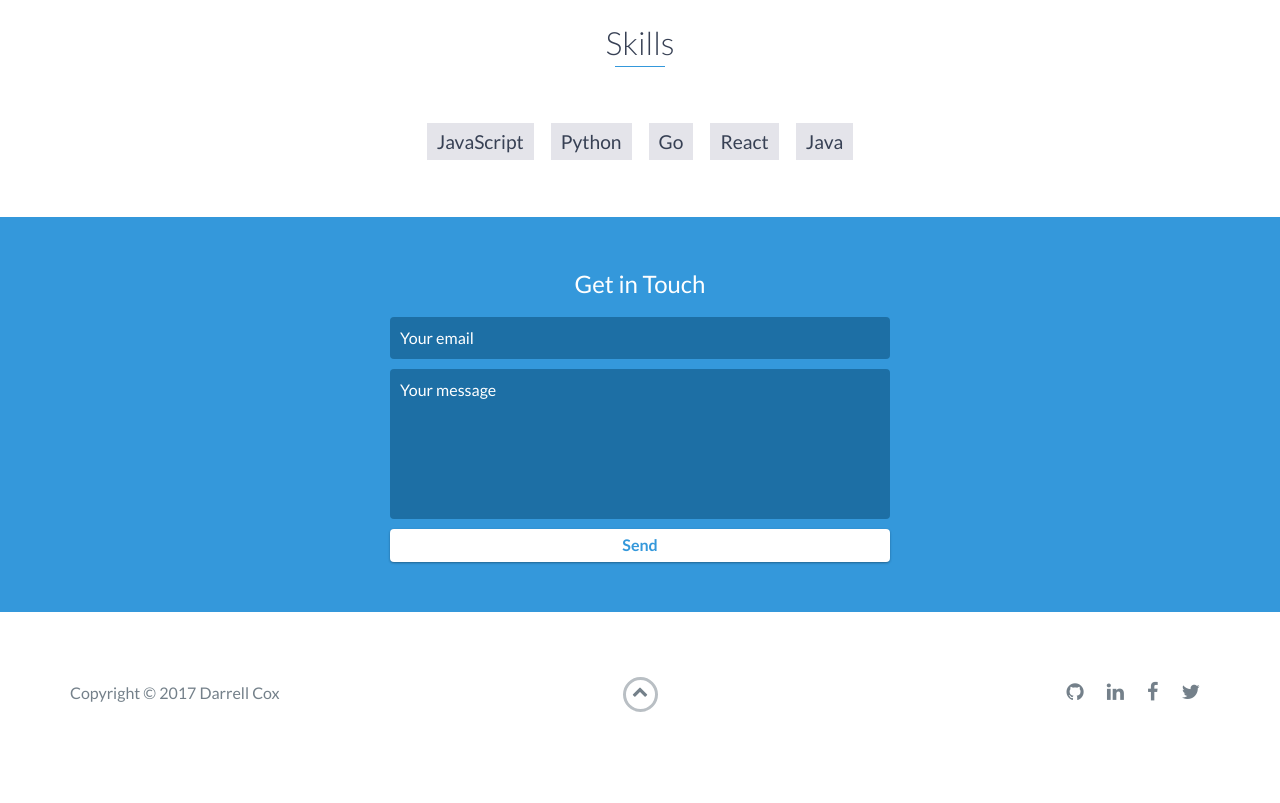
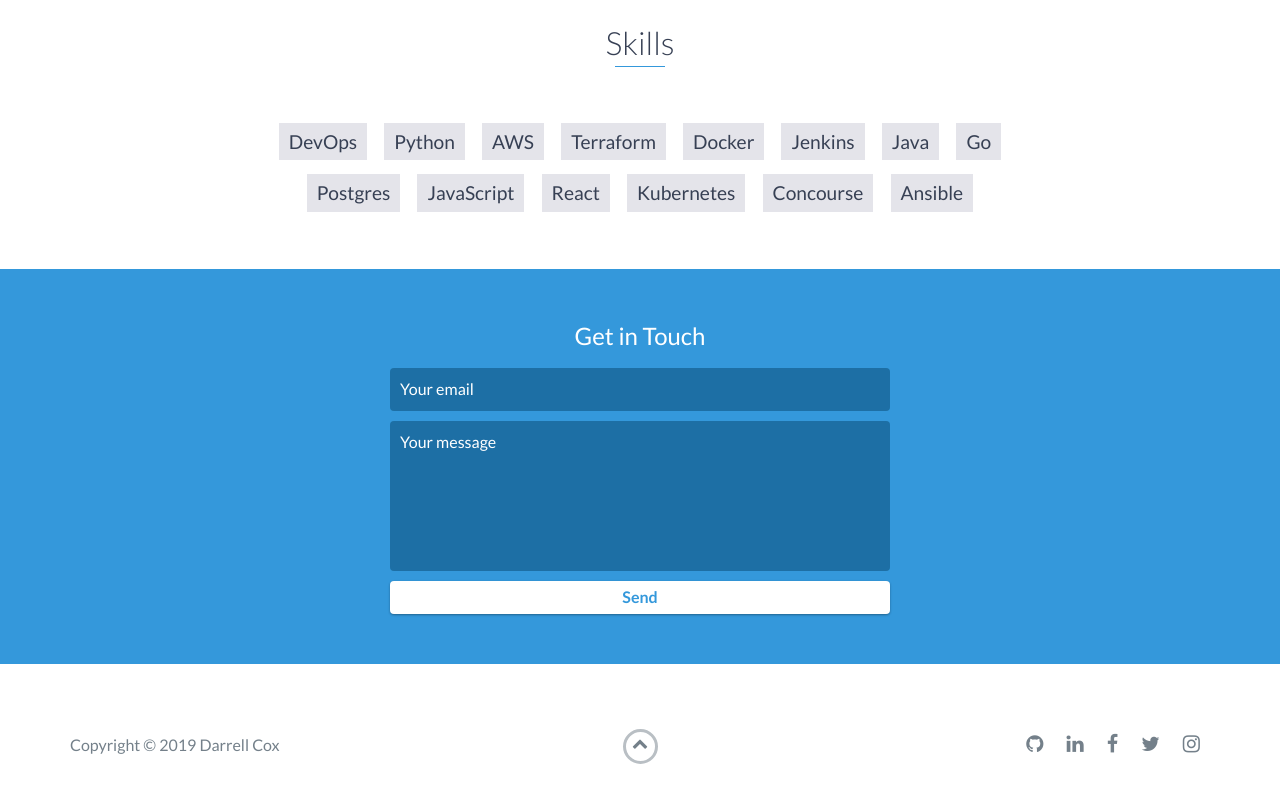
Before and after one commit to dcdarrell9/dcdarrell9.github.io, a website: page index.html in a window 1280 px wide. Shown: the part 3100-3903 px from the top of the page. Before the commit the page ends 3866 px from the top, so only its background shows below. Drawn offline with nearby package versions, Linux system fonts and the light colour scheme.

Commit message:
Added skills and links (#4)

```diff
--- a/index.html
+++ b/index.html
@@ -186,11 +186,20 @@
     <div id="skills">
         <h2 class="heading">Skills</h2>
         <ul>
+            <li>DevOps</li>
+            <li>Python</li>
+            <li>AWS</li>
+            <li>Terraform</li>
+            <li>Docker</li>
+            <li>Jenkins</li>
+            <li>Java</li>
+            <li>Go</li>
+            <li>Postgres</li>
             <li>JavaScript</li>
-            <li>Python</li>
-            <li>Go</li>
             <li>React</li>
-            <li>Java</li>
+            <li>Kubernetes</li>
+            <li>Concourse</li>
+            <li>Ansible</li>
         </ul>
     </div>
     <!-- End #skills -->
@@ -198,7 +207,7 @@
     <div id="contact">
         <h2>Get in Touch</h2>
         <div id="contact-form">
-            <form method="POST" action="https://formspree.io/email@email.com">
+            <form method="POST" action="https://formspree.io/Darrell.Cox.Dev@gmail.com">
                 <input type="hidden" name="_subject" value="Contact request from personal website" />
                 <input type="email" name="_replyto" placeholder="Your email" required>
                 <textarea name="message" placeholder="Your message" required></textarea>
@@ -214,7 +223,7 @@
             <div class="row">
                 <div class="col-sm-5 copyright">
                     <p>
-                        Copyright &copy; 2017 Darrell Cox
+                        Copyright &copy; 2019 Darrell Cox
                     </p>
                 </div>
                 <div class="col-sm-2 top">
@@ -225,16 +234,19 @@
                 <div class="col-sm-5 social">
                     <ul>
                         <li>
-                            <a href="https://github.com/" target="_blank"><i class="fa fa-github" aria-hidden="true"></i></a>
+                            <a href="https://github.com/dcdarrell9" target="_blank"><i class="fa fa-github" aria-hidden="true"></i></a>
                         </li>
                         <li>
-                            <a href="https://linkedin.com/" target="_blank"><i class="fa fa-linkedin" aria-hidden="true"></i></a>
+                            <a href="https://linkedin.com/in/darrell-cox-0a3b428a/" target="_blank"><i class="fa fa-linkedin" aria-hidden="true"></i></a>
                         </li>
                         <li>
-                            <a href="https://www.facebook.com/" target="_blank"><i class="fa fa-facebook" aria-hidden="true"></i></a>
+                            <a href="https://www.facebook.com/darrell.cox.10" target="_blank"><i class="fa fa-facebook" aria-hidden="true"></i></a>
                         </li>
                         <li>
                             <a href="https://twitter.com/" target="_blank"><i class="fa fa-twitter" aria-hidden="true"></i></a>
+                        </li>
+                        <li>
+                            <a href="https://instagram.com/" target="_blank"><i class="fa fa-instagram" aria-hidden="true"></i></a>
                         </li>
                     </ul>
                 </div>
```
